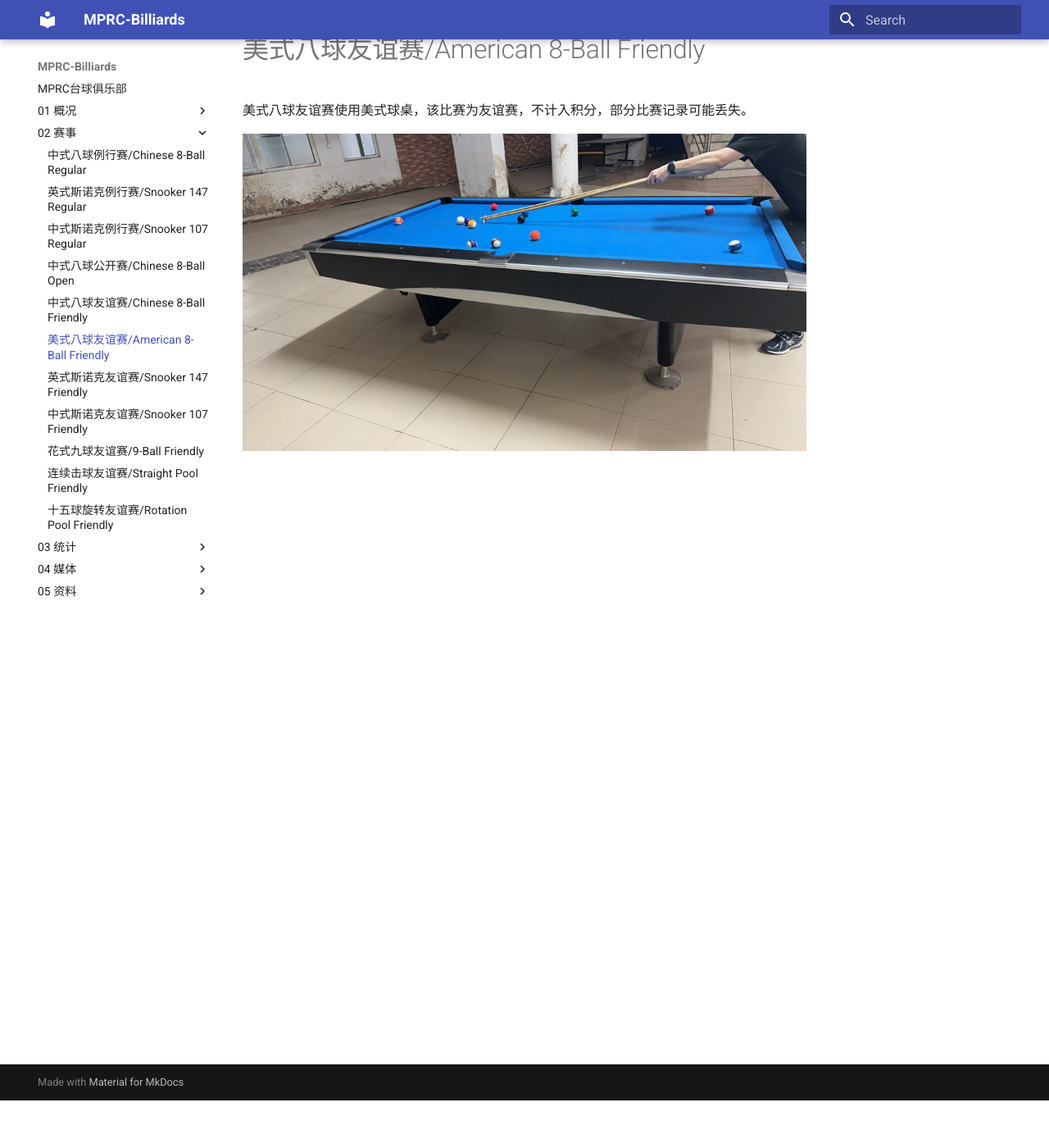
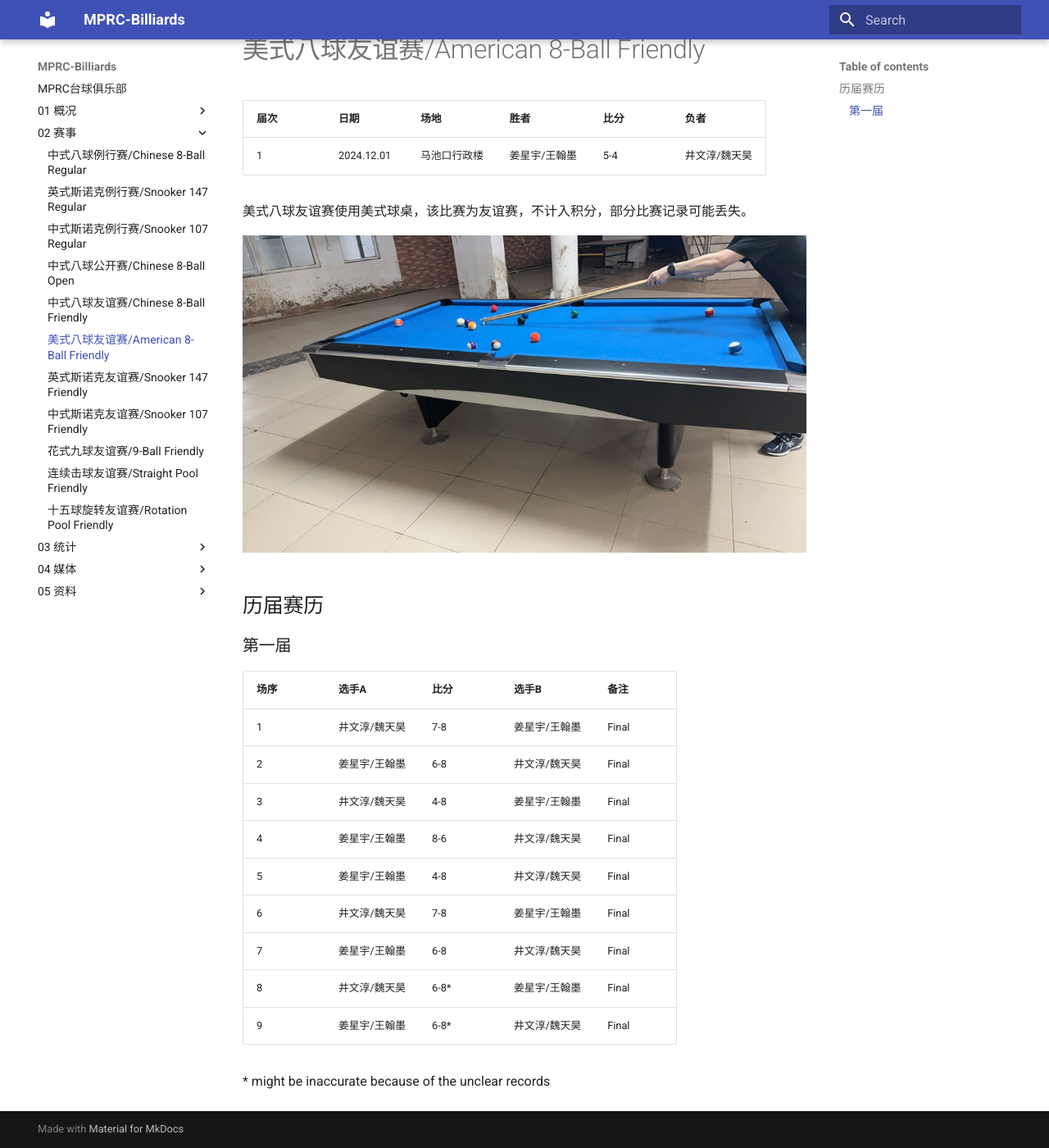
Before and after one commit to mprc-billiards/mprc-billiards.github.io, an MkDocs documentation site: the page built from docs/02-赛事/B02-美式八球友谊赛.md, in a window 1280 px wide and 1400 px high, scrolled down 58 px. Shown: the whole window at 82% size. Built offline with MkDocs 1.6.1 and Material for MkDocs 9.7.7, drawn with Linux system fonts in a browser that asks for light colours.

Commit message:
update 2024.12.01

```diff
--- a/docs/02-赛事/B02-美式八球友谊赛.md
+++ b/docs/02-赛事/B02-美式八球友谊赛.md
@@ -1,5 +1,27 @@
 # 美式八球友谊赛/American 8-Ball Friendly
+
+| 届次 | 日期        | 场地        | 胜者   | 比分 | 负者    |
+| ---- | ---------- | ----------- | ------ | ---- | ------ |
+| 1    | 2024.12.01 | 马池口行政楼 | 姜星宇/王翰墨 | 5-4 | 井文淳/魏天昊 |
 
 美式八球友谊赛使用美式球桌，该比赛为友谊赛，不计入积分，部分比赛记录可能丢失。
 
 ![](./img/american_8-ball_friendly.jpg)
+
+## 历届赛历
+
+### 第一届
+
+| 场序 | 选手A        | 比分   | 选手B        | 备注  |
+| ---- | ------------ | ----- | ------------ | ----- |
+| 1    | 井文淳/魏天昊 | 7-8   | 姜星宇/王翰墨 | Final |
+| 2    | 姜星宇/王翰墨 | 6-8   | 井文淳/魏天昊 | Final |
+| 3    | 井文淳/魏天昊 | 4-8   | 姜星宇/王翰墨 | Final |
+| 4    | 姜星宇/王翰墨 | 8-6   | 井文淳/魏天昊 | Final |
+| 5    | 姜星宇/王翰墨 | 4-8   | 井文淳/魏天昊 | Final |
+| 6    | 井文淳/魏天昊 | 7-8   | 姜星宇/王翰墨 | Final |
+| 7    | 姜星宇/王翰墨 | 6-8   | 井文淳/魏天昊 | Final |
+| 8    | 井文淳/魏天昊 | 6-8\* | 姜星宇/王翰墨 | Final |
+| 9    | 姜星宇/王翰墨 | 6-8\* | 井文淳/魏天昊 | Final |
+
+\* might be inaccurate because of the unclear records
```
Also changed, not shown: docs/01-概况/2-选手风采.md (+9 -1 lines), docs/02-赛事/B01-中式八球友谊赛.md (+17 -17 lines), docs/04-媒体/1-新闻动态.md (+1 -1 lines), docs/04-媒体/2-精彩画面.md (+7 -1 lines), docs/README.md (+2 -0 lines), docs/img/club_4.jpg (added), 2 other files.
